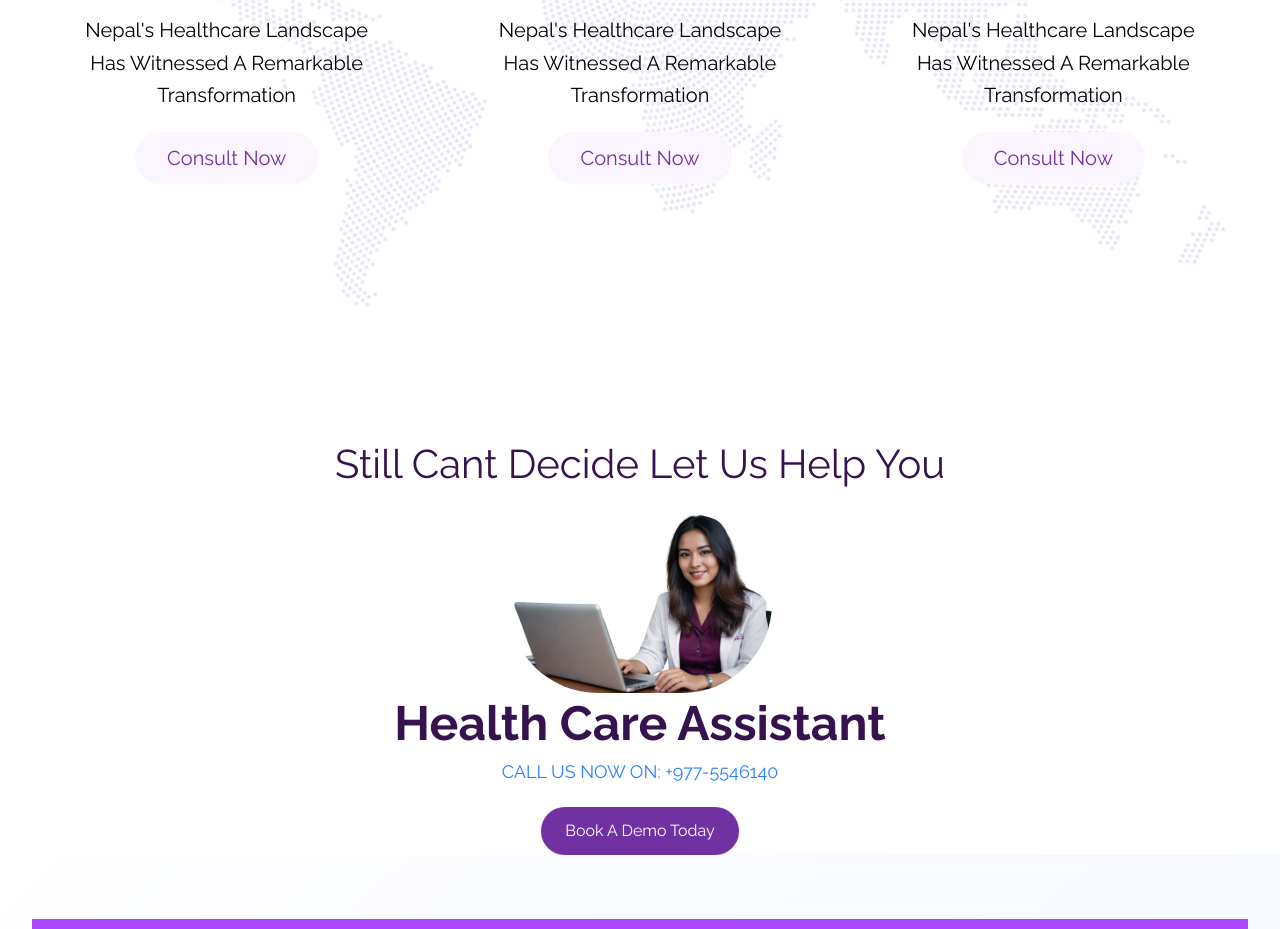
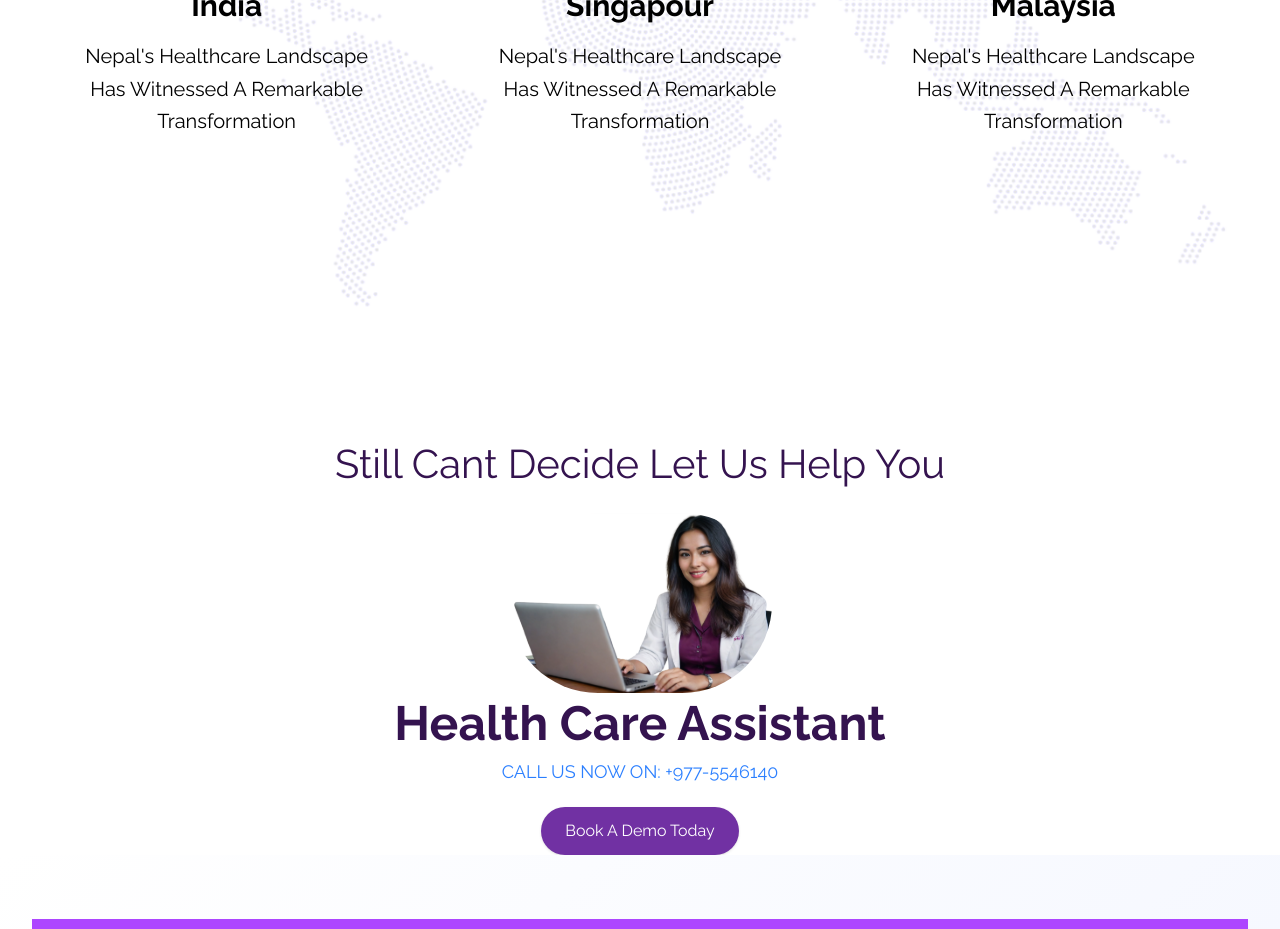
Before and after one commit to nikhilShakya7/NextJs-HealthYaadAyo_website, a Next.js app: page / in a window 1280 px wide. Shown: the part 7540-8469 px from the top of the page. Built offline with nearby package versions, Linux system fonts and the light colour scheme.

Commit message:
`Fixed whitespace in className attribute of div element at line 579 and removed link element at lines 656-665`

```diff
--- a/app/page.tsx
+++ b/app/page.tsx
@@ -579,7 +579,7 @@ export default function HomePage() {
 
         {/* Background Image - Placed at bottom */}
         <div
-          className="w-full h-full absolute bottom-0 bg-no-repeat z-0 bg-cover"
+          className="w-full h-full absolute bottom-0 bg-no-repeat z-0 bg-cover "
           style={{
             backgroundImage: "url('/images/mid.svg')",
           }}
@@ -656,17 +656,6 @@ export default function HomePage() {
                       Nepal's Healthcare Landscape Has Witnessed A Remarkable
                       Transformation
                     </p>
-
-                    <a
-                      href="#"
-                      className={`text-lg sm:text-xl font-medium px-8 py-3 rounded-full ${
-                        item.active
-                          ? "text-white bg-purple-800 hover:bg-purple-700"
-                          : "text-[#7131A3] bg-purple-50 hover:bg-purple-100"
-                      } transition-colors duration-300`}
-                    >
-                      Consult Now
-                    </a>
                   </li>
                 ))}
               </ul>
```
